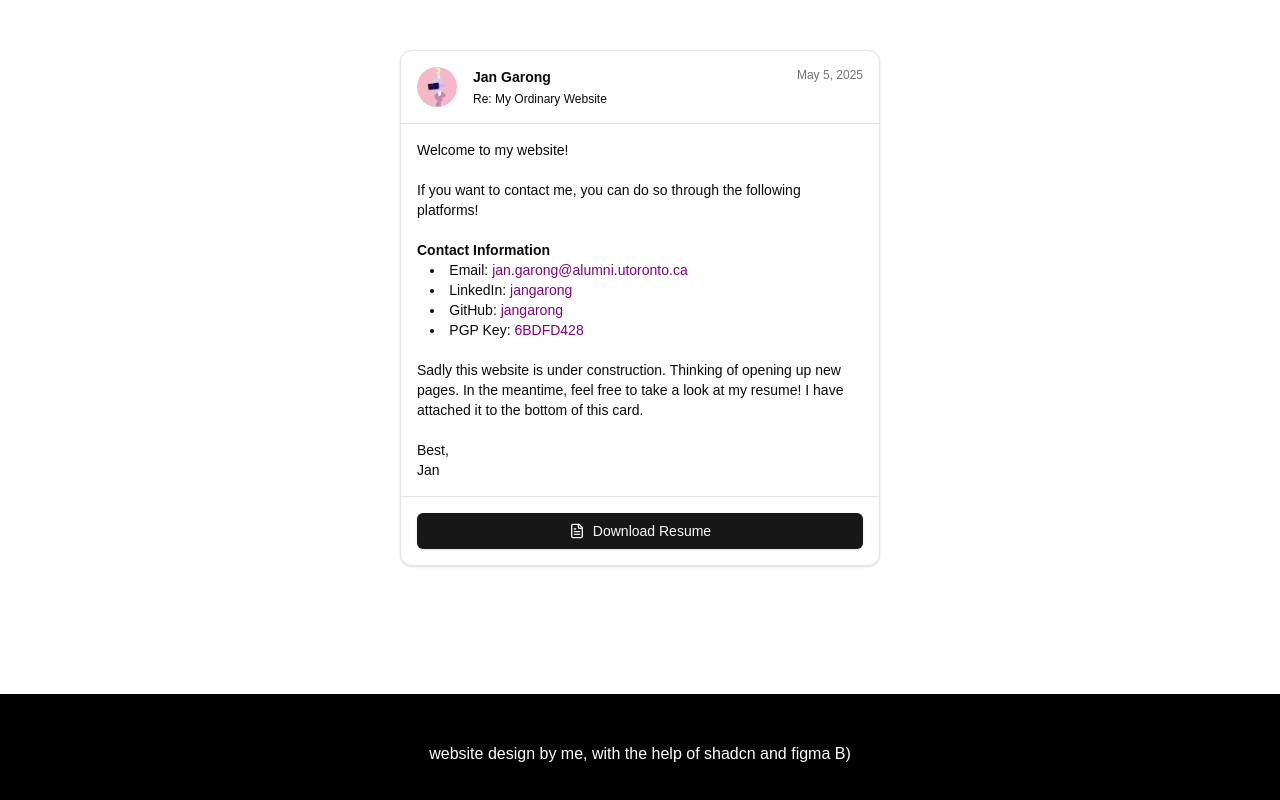
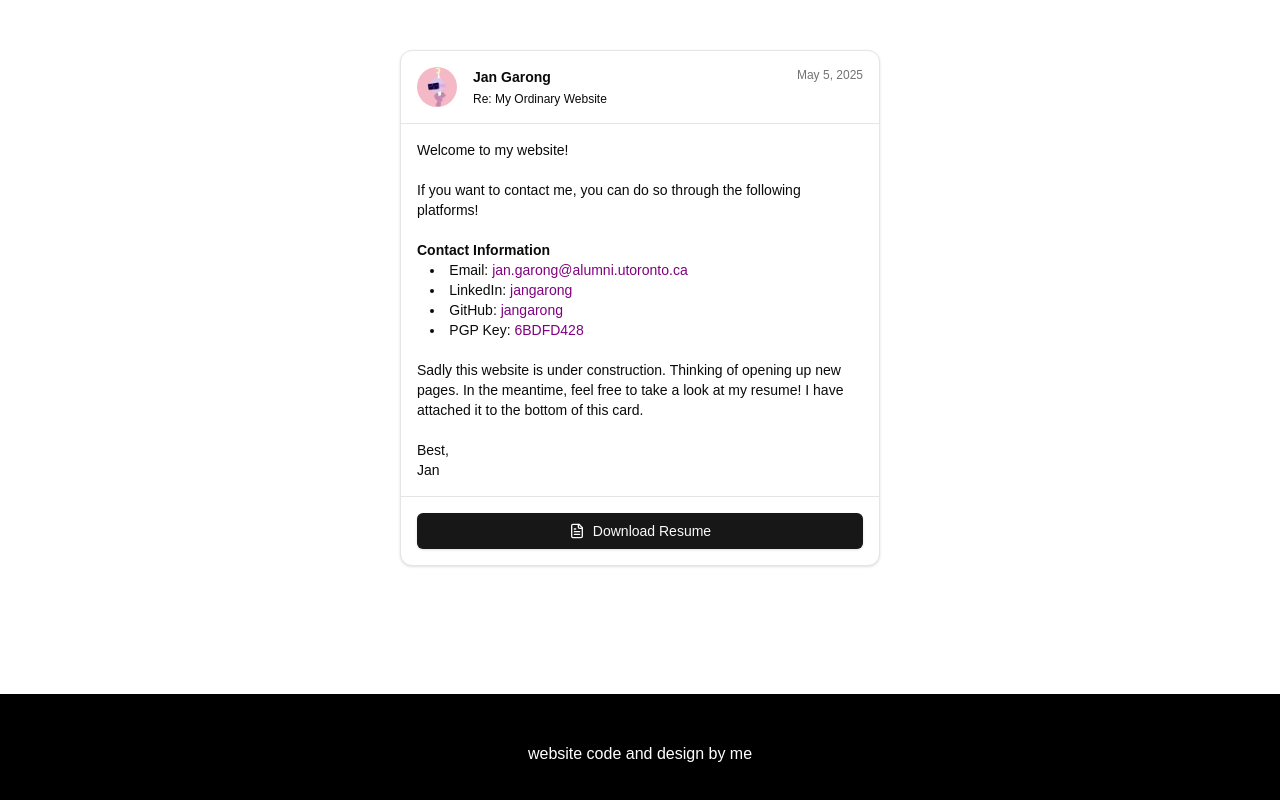
Before and after one commit to jangarong/jangarong.github.io, a Next.js app: page / in a window 1280 px wide. Shown: the part 1045-1845 px from the top of the page. Built offline with nearby package versions, Linux system fonts and the light colour scheme.

Commit message:
update footer msg

```diff
--- a/src/app/page.tsx
+++ b/src/app/page.tsx
@@ -20,7 +20,7 @@ export default function Home() {
           <InfoMail />
         </div>
         <footer className="bg-black text-white p-12 text-center">
-        website design by me, with the help of shadcn and figma B)
+        website code and design by me
       </footer>
       </div>
 
```
